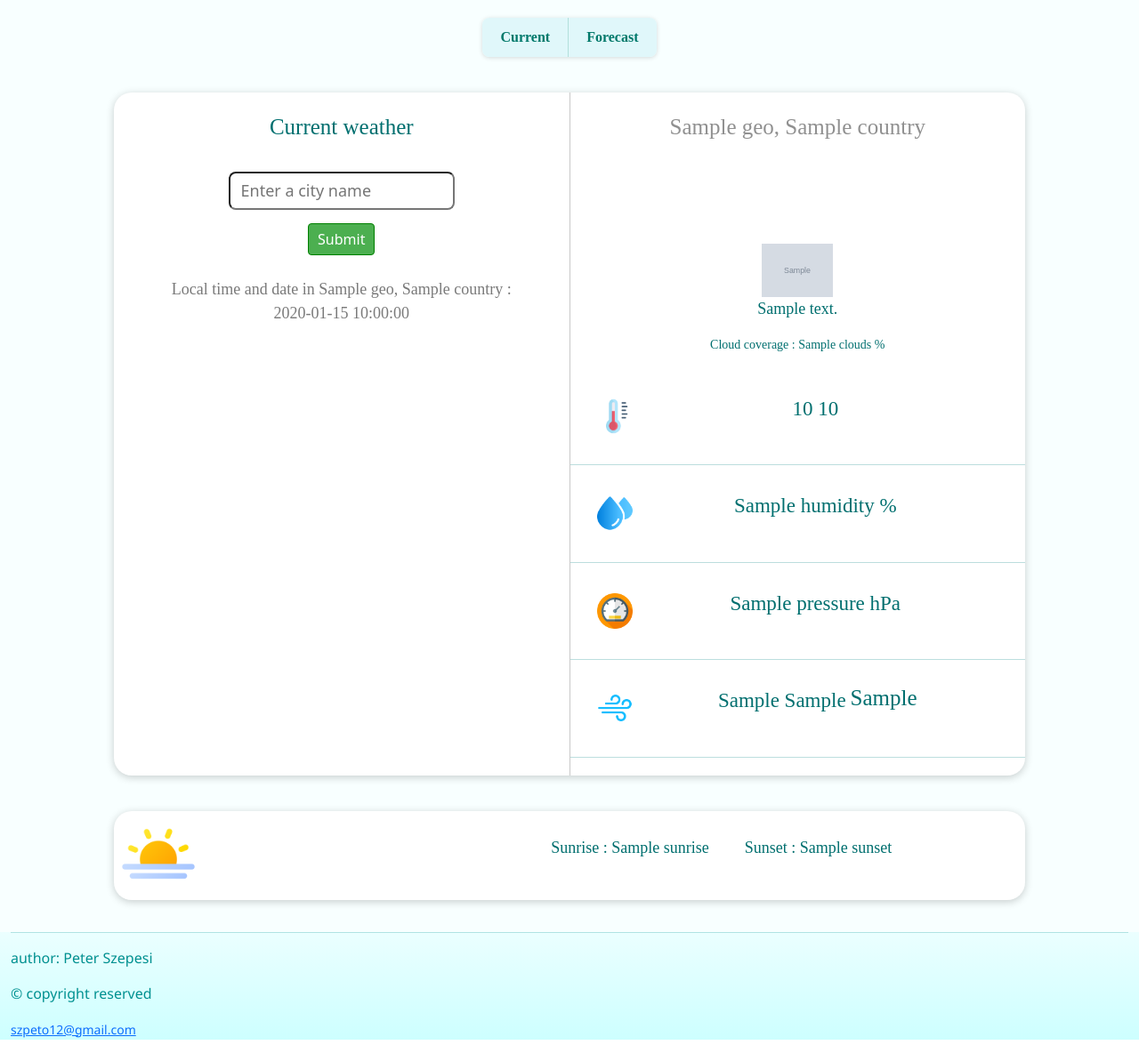
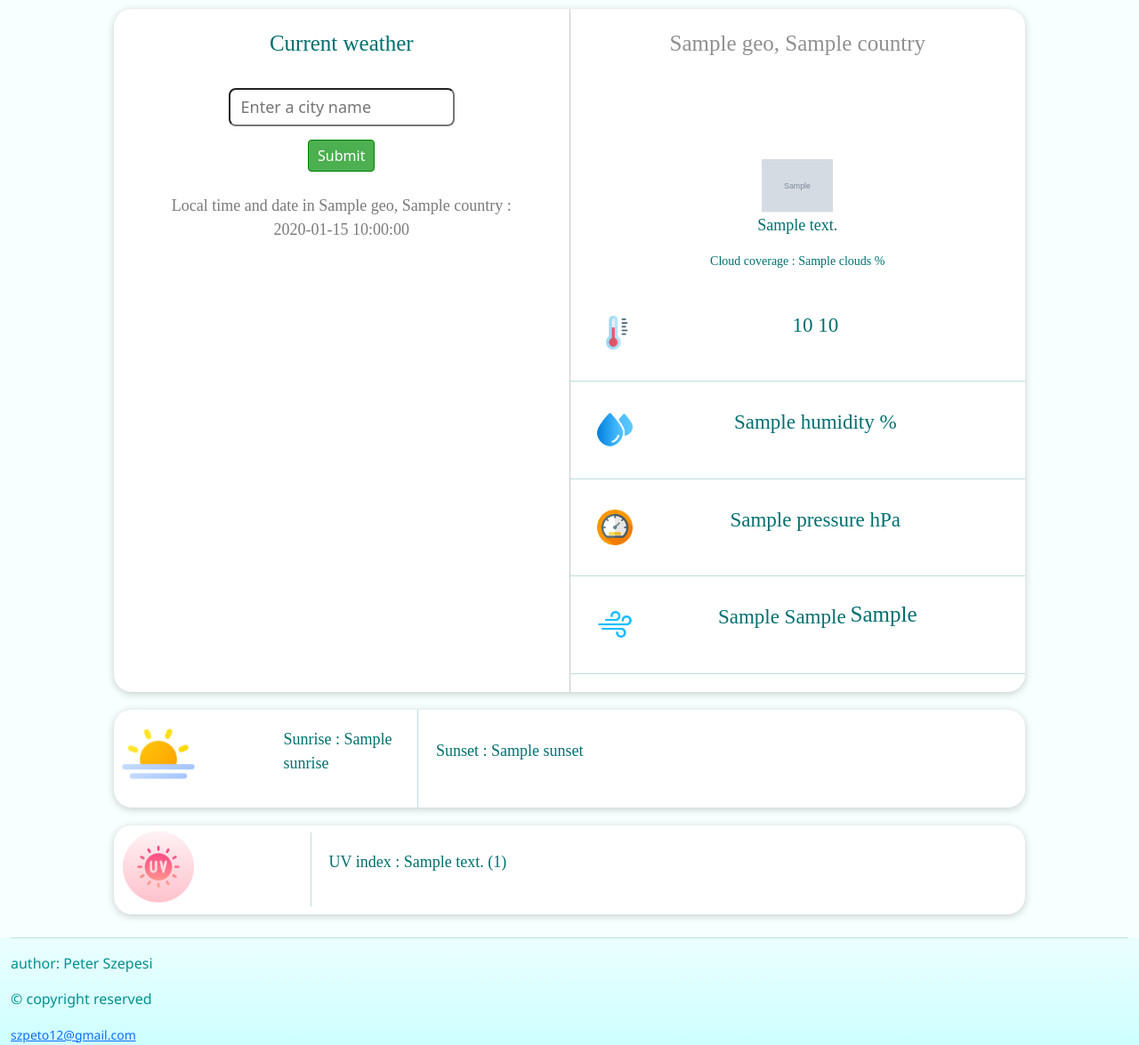
Before and after one commit to SzPeto/Python-Flask-website, a Flask app: template templates/weather-app.html in a window 1280 px wide. Shown: the part 56-1231 px from the top of the page at 89% size. Run offline with Flask 3, Linux system fonts and the light colour scheme; the template is opened without the code that fills it: most values are stand-ins (such as "Sample title", 1, 10 or a date in 2020); grey boxes marked "Sample" are stand-in pictures.

Commit message:
Version v0.4.6

```diff
--- a/Main.py
+++ b/Main.py
@@ -26,6 +26,9 @@ def weather_app():
         if weather_app_object.data:
             return render_template("weather-app.html", title = "Weather app by Peter Szepesi",
                                    data = weather_app_object.data, local_time = weather_app_object.local_time,
+                                   misc_data = weather_app_object.misc_data,
+                                   uv_index = weather_app_object.uv_index,
+                                   uv_desc = weather_app_object.uv_description,
                                    weather_icon = weather_app_object.weather_icon_path,
                                    temperature = weather_app_object.temperature,
                                    temp_sign = weather_app_object.temp_sign,
@@ -39,6 +42,9 @@ def weather_app():
 
     return render_template("weather-app.html", title = "Weather app by Peter Szepesi",
                            data = weather_app_object.data, local_time = weather_app_object.local_time,
+                           misc_data=weather_app_object.misc_data,
+                           uv_index=weather_app_object.uv_index,
+                           uv_desc=weather_app_object.uv_description,
                            weather_icon = weather_app_object.weather_icon_path,
                            temperature = weather_app_object.temperature,
                            temp_sign = weather_app_object.temp_sign,
--- a/static/Styles/styles.css
+++ b/static/Styles/styles.css
@@ -1,6 +1,6 @@
 /* Main **************************************************************************************************** */
 .navbar {
-    background: linear-gradient(to top, rgb(205, 255, 255), rgb(235, 255, 255)); !important;
+    background: linear-gradient(to top, rgb(205, 255, 255), rgb(235, 255, 255)) !important;
 }
 
 .navbar .nav-link {
@@ -30,7 +30,7 @@ footer {
     display: flex;
     flex-direction: row;
     border-radius: 20px;
-    margin: 20px;
+    margin: 10px;
     background-color: rgb(255, 255, 255);
     box-shadow: 0px 2px 10px rgba(0,0,0,0.2);
     width: 80%;
@@ -40,7 +40,19 @@ footer {
     display: flex;
     flex-direction: row;
     border-radius: 20px;
-    margin: 20px;
+    margin: 10px;
+    background-color: rgb(255, 255, 255);
+    box-shadow: 0px 2px 10px rgba(0,0,0,0.2);
+    width: 80%;
+    align-items: center;
+    justify-content: center;
+}
+
+.h-box-main-3 {
+    display: flex;
+    flex-direction: row;
+    border-radius: 20px;
+    margin: 10px;
     background-color: rgb(255, 255, 255);
     box-shadow: 0px 2px 10px rgba(0,0,0,0.2);
     width: 80%;
@@ -95,11 +107,35 @@ footer {
     align-items: center;
 }
 
-.sunset-sunrise-description-container {
-    flex: 2;
+.sunset-sunrise-description-container-sunrise {
+    flex: 1;
     display: flex;
     justify-content: center;
     align-items: center;
+    border-right: 1px solid rgb(188, 222, 222);
+}
+
+.sunset-sunrise-description-container-sunset {
+    flex: 4;
+    display: flex;
+    justify-content: flex-start;
+    align-items: center;
+}
+
+.uv-icon-container {
+    flex: 1;
+    display: flex;
+    justify-content: flex-start;
+    align-items: center;
+    padding: 10px;
+}
+
+.uv-description-container {
+    flex: 4;
+    display: flex;
+    justify-content: flex-start;
+    align-items: center;
+    border-left: 1px solid rgb(188, 222, 222);
 }
 
 /* Buttons ***************************************************************************************************** */
@@ -192,9 +228,35 @@ input[type="text"] {
     padding: 20px;
 }
 
+.uv-label {
+    font-family: Bahnschrift;
+    font-size: 18px;
+    color: rgb(0, 111, 111);
+    padding: 20px;
+}
+
+.animated-sunrise {
+  animation: float 2.5s ease-in-out infinite;
+}
+
+.animated-uv {
+    animation: float 2.5s ease-in-out infinite;
+}
+
+.weather-icon-animated {
+    animation: float 3s ease-in-out infinite;
+}
+
 /* Other ***************************************************************************************************** */
 #divider-h-box-data {
     color: red;
+}
+
+/* Animations */
+@keyframes float {
+  0% { transform: translateY(0); }
+  50% { transform: translateY(-4px); }
+  100% { transform: translateY(0); }
 }
 
 /* Unsorted ************************************************************************************************** */
--- a/templates/weather-app.html
+++ b/templates/weather-app.html
@@ -5,7 +5,7 @@
     <main>
 
         <div class="v-box-container-main">
-            <div class="switch-bar">
+            <div class="switch-bar" hidden>
               <a href="/weather-app" class="switch-tab {% if active_tab == 'current' %}active{% endif %}">Current</a>
               <a href="/weather-app" class="switch-tab {% if active_tab == 'forecast' %}active{% endif %}">Forecast</a>
             </div>
@@ -38,7 +38,7 @@
 
                     {% if weather_icon %}
                         <img src="{{ url_for('static', filename=weather_icon) }}" alt="{{ weather_icon }}"
-                            width="80">
+                            width="80" class="weather-icon-animated">
                     {% endif %}
 
                     {% if data %}
@@ -97,11 +97,22 @@
             <div class="h-box-main-2">
                 <div class="sunset-sunrise-icon-container">
                     <img src="{{url_for('static', filename='Images/sunrise - minimalist.png')}}" width="100"
-                     alt="sunrise">
+                     alt="sunrise" class="animated-sunrise">
                 </div>
-                <div class="sunset-sunrise-description-container">
+                <div class="sunset-sunrise-description-container-sunrise">
                     <p class="sunrise-sunset-label">Sunrise : {{ sunrise }}</p>
+                </div>
+                <div class="sunset-sunrise-description-container-sunset">
                     <p class="sunrise-sunset-label">Sunset : {{ sunset }}</p>
+                </div>
+            </div>
+            <div class="h-box-main-3">
+                <div class="uv-icon-container">
+                    <img src="{{url_for('static', filename='Images/uv - minimalist.png')}}" width="80"
+                     alt="uv index" class="animated-uv">
+                </div>
+                <div class="uv-description-container">
+                    <p class="uv-label">UV index : {{ uv_desc }} ({{ uv_index }})</p>
                 </div>
             </div>
         </div>
```
Also changed, not shown: weather_app.py (+44 -8 lines), static/Images/sunrise - minimalist.svg (added), static/Images/uv - minimalist.png (added), 1 other file.
